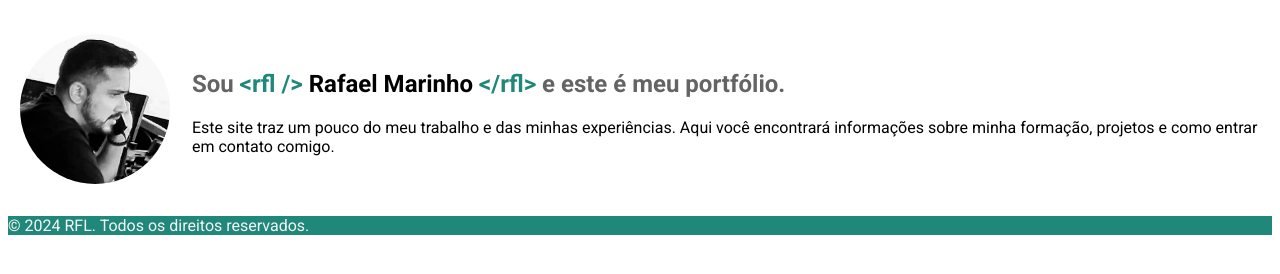
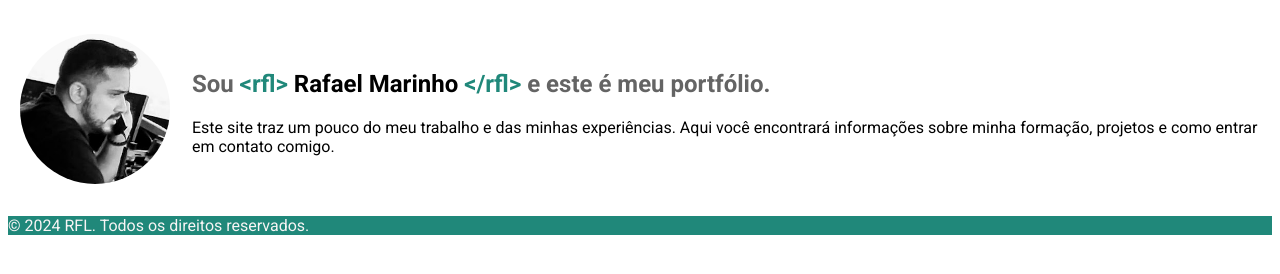
Before and after one commit to rafo-br/ADS-2024_2-portflio, a plain HTML site: page index.html in a window 1280 px wide. Shown: the part 130-404 px from the top of the page. Drawn offline with Linux system fonts and the light colour scheme.

Commit message:
Update index.html

```diff
--- a/index.html
+++ b/index.html
@@ -25,7 +25,7 @@
           <td><img class="profile-photo" src="./assets/img/photo.jpg" alt="Foto do perfil">
           </td>
           <td>
-            <h2> Sou <strong>&lt;rfl /&gt; </strong> <span style="color: black; font-weight: bold;">Rafael Marinho</span> <strong> &lt;/rfl&gt;</strong> e este é meu portfólio.</h2>
+            <h2> Sou <strong>&lt;rfl&gt; </strong> <span style="color: black; font-weight: bold;">Rafael Marinho</span> <strong> &lt;/rfl&gt;</strong> e este é meu portfólio.</h2>
             <p>
               Este site traz um pouco do meu trabalho e das minhas
               experiências. Aqui você encontrará informações sobre minha formação,
```
